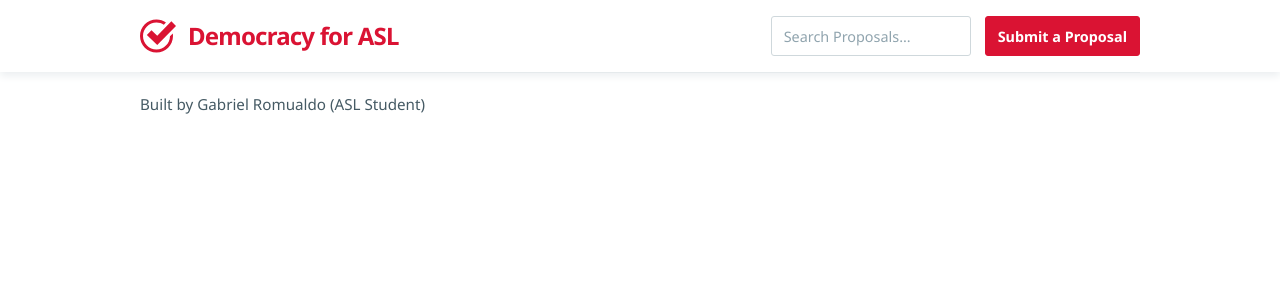
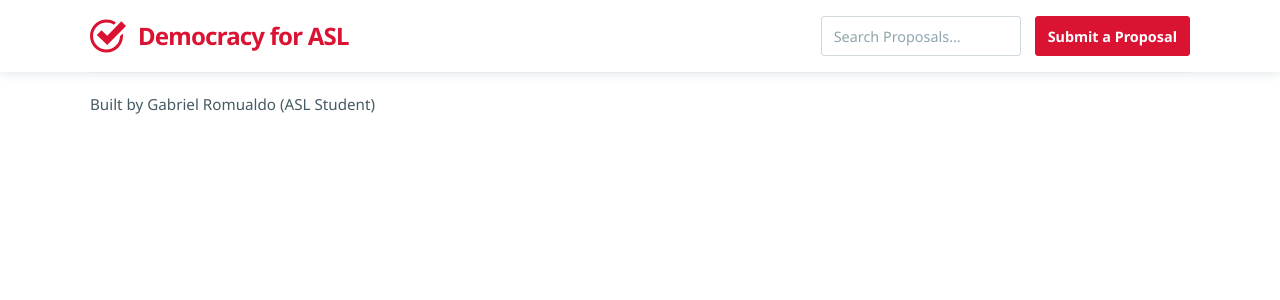
Before and after one commit to gaberomualdo/your-voice-your-vote, a PHP site: page /home.php in a window 1280 px wide. Shown: the top 300 px of the page. Run offline with PHP 8.4, Linux system fonts and the light colour scheme; some libraries are stand-ins or nearby versions.

Commit message:
updated base width

```diff
--- a/assets/css/main.css
+++ b/assets/css/main.css
@@ -26,7 +26,7 @@ h6 { line-height: 1.6;  letter-spacing: 0; }
     --lighter-text-color: #90A4AE;
     --error-color: #DA1333;
     --error-bg: #FCDCE1;
-    --base-width: 1000px;
+    --base-width: 1100px;
 }
 
 /* global font, color, and no outline */
@@ -45,7 +45,7 @@ body > nav, body > div.container, body > footer {
 }
 
 /* media query mobile width of main elements */
-@media only screen and (max-width: 1050px){
+@media only screen and (max-width: 1150px){
     body > nav, body > div.container, body > footer {
         padding-left: 1rem;
         padding-right: 1rem;
```
